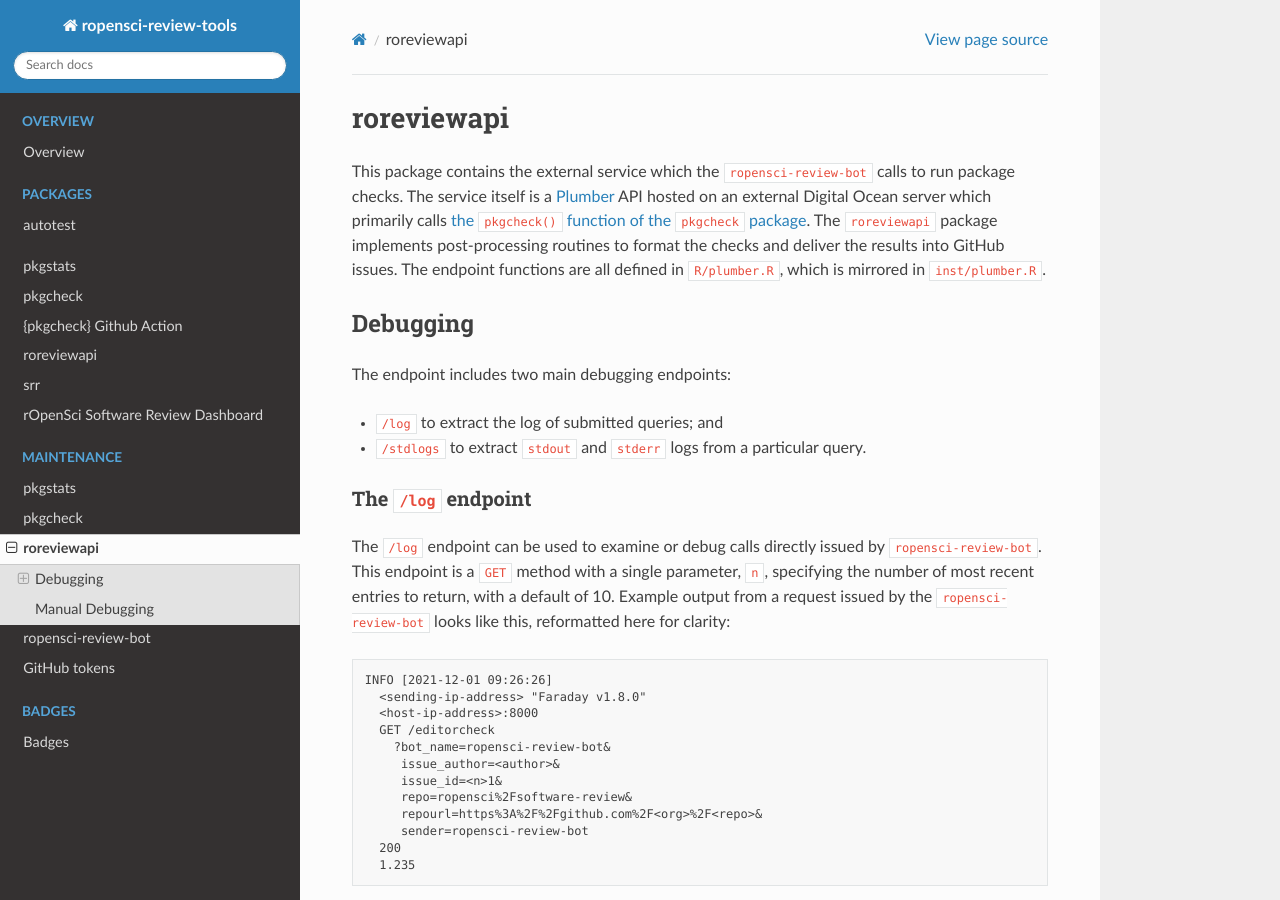
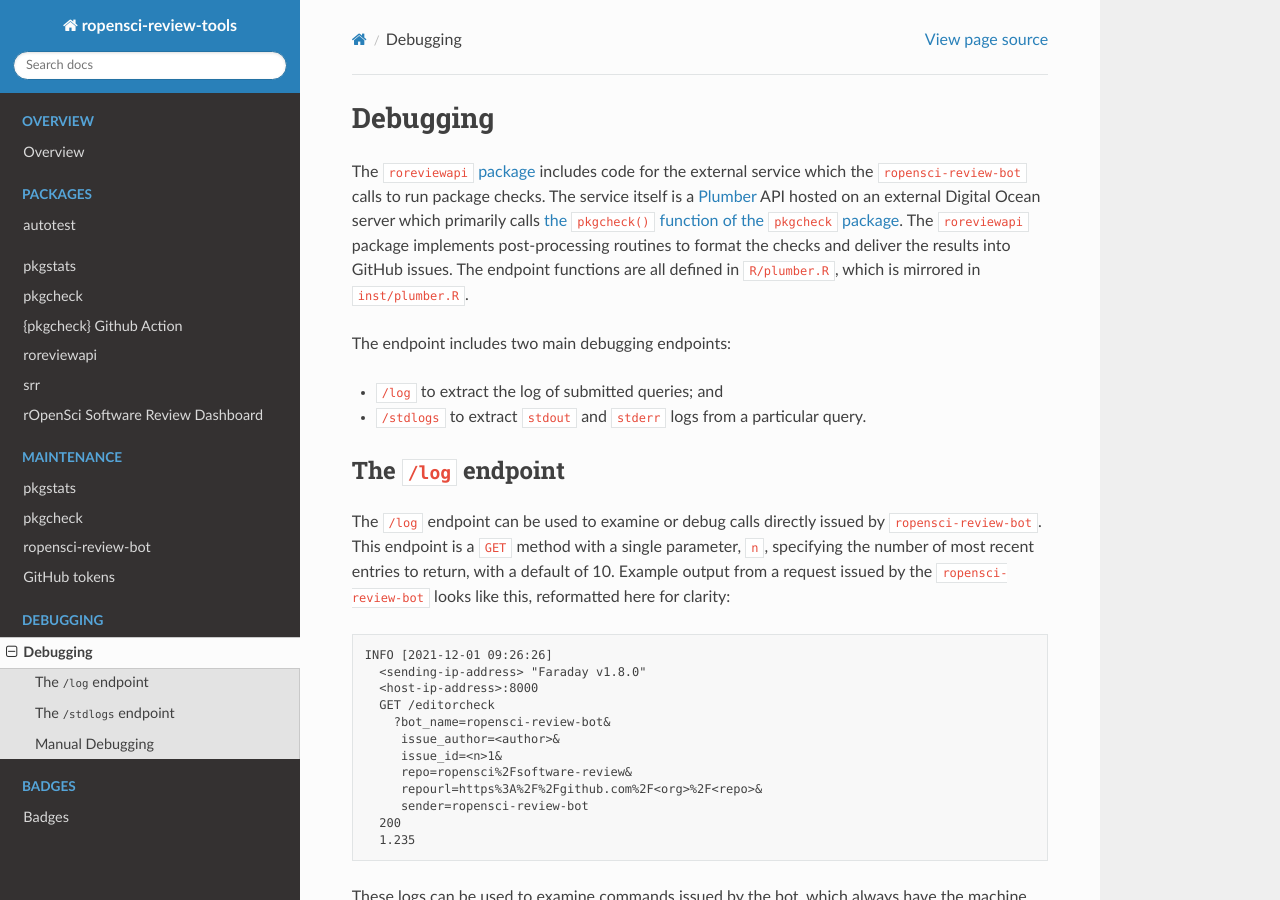
Before and after one commit to ropensci-review-tools/ropensci-review-tools, a Sphinx documentation site: the page built from docs/debugging/debugging.md, in a window 1280 px wide and 900 px high. Built offline with Sphinx 7.4.7 and the Read the Docs theme 2.0.0, drawn with Linux system fonts in a browser that asks for light colours; pages that are not in the unit, such as notebooks, are missing from menus.

Commit message:
mv 'maintenance/roreviewapi' page -> 'debugging' for #24

```diff
--- a/docs/maintenance/roreviewapi.md
+++ b/docs/debugging/debugging.md
@@ -1,24 +1,22 @@
 
-# roreviewapi
+# Debugging
 
-This package contains the external service which the `ropensci-review-bot`
-calls to run package checks. The service itself is a
-[Plumber](https://rplumber.io) API hosted on an external Digital Ocean server
-which primarily calls [the `pkgcheck()` function of the `pkgcheck`
-package](/pkgcheck/pkgcheck). The `roreviewapi` package implements
-post-processing routines to format the checks and deliver the results into
-GitHub issues. The endpoint functions are all defined in
+The [`roreviewapi` package](/roreviewapi/roreviewapi) includes code for the
+external service which the `ropensci-review-bot` calls to run package checks.
+The service itself is a [Plumber](https://rplumber.io) API hosted on an
+external Digital Ocean server which primarily calls [the `pkgcheck()` function
+of the `pkgcheck` package](/pkgcheck/pkgcheck). The `roreviewapi` package
+implements post-processing routines to format the checks and deliver the
+results into GitHub issues. The endpoint functions are all defined in
 [`R/plumber.R`](https://github.com/ropensci-review-tools/roreviewapi/blob/main/R/plumber.R),
 which is mirrored in `inst/plumber.R`.
-
-## Debugging
 
 The endpoint includes two main debugging endpoints:
 
 - `/log` to extract the log of submitted queries; and
 - `/stdlogs` to extract `stdout` and `stderr` logs from a particular query.
 
-### The `/log` endpoint
+## The `/log` endpoint
 
 The `/log` endpoint can be used to examine or debug calls directly issued by
 `ropensci-review-bot`. This endpoint is a `GET` method with a single parameter,
@@ -46,7 +44,7 @@ the machine information "Faraday". The equivalent logs for the bot can be seen
 by logging in to [heroku](https://heroku.com), clicking on "radiant-garden",
 then under "More" on the upper right, clicking "Logs".
 
-### The `/stdlogs` endpoint
+## The `/stdlogs` endpoint
 
 The `check package` command issued either manually or automatically on all new
 submissions returns immediately with a message, while starting a background
--- a/docs/maintenance/ropensci-review-bot.md
+++ b/docs/maintenance/ropensci-review-bot.md
@@ -117,5 +117,5 @@ bash /home/shared/roreviewapi/restart.sh
 ## Debugging
 
 Error messages in response to package checks can be diagnosed by following the
-procedures described in [the "roreviewapi" maintenance
-page](/maintenance/roreviewapi).
+procedures described in [the "Debugging"
+page](/debugging/debugging).
```
Also changed, not shown: docs/index.rst (+9 -1 lines).
